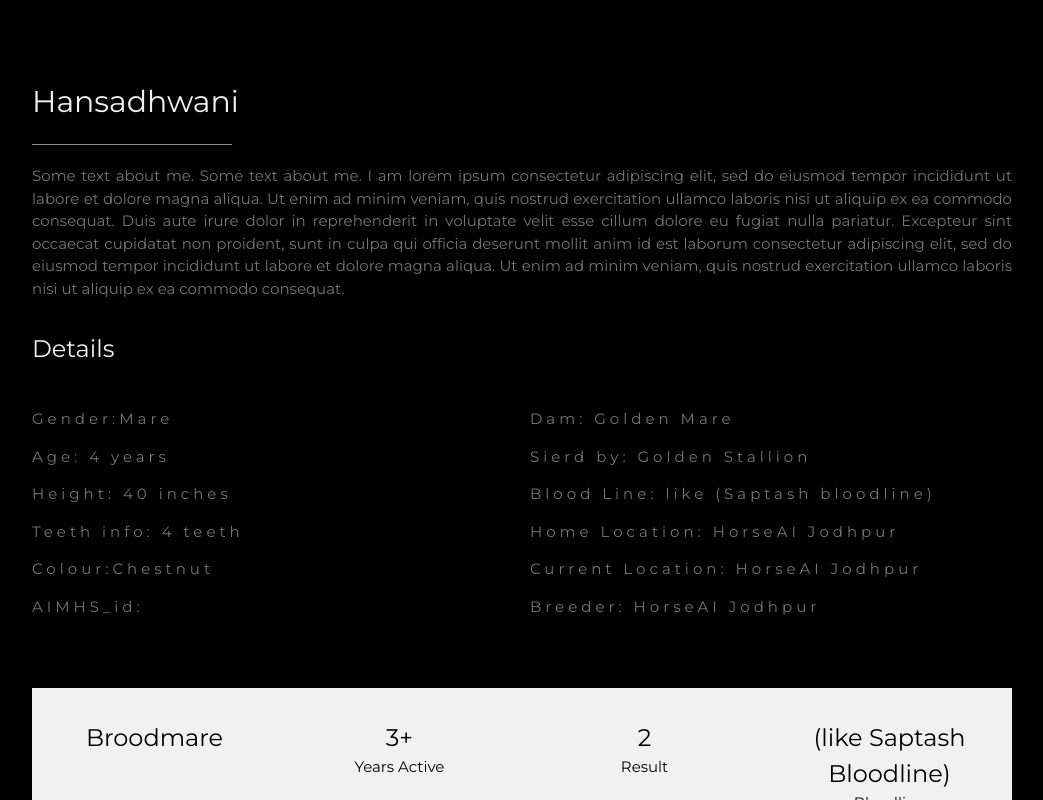
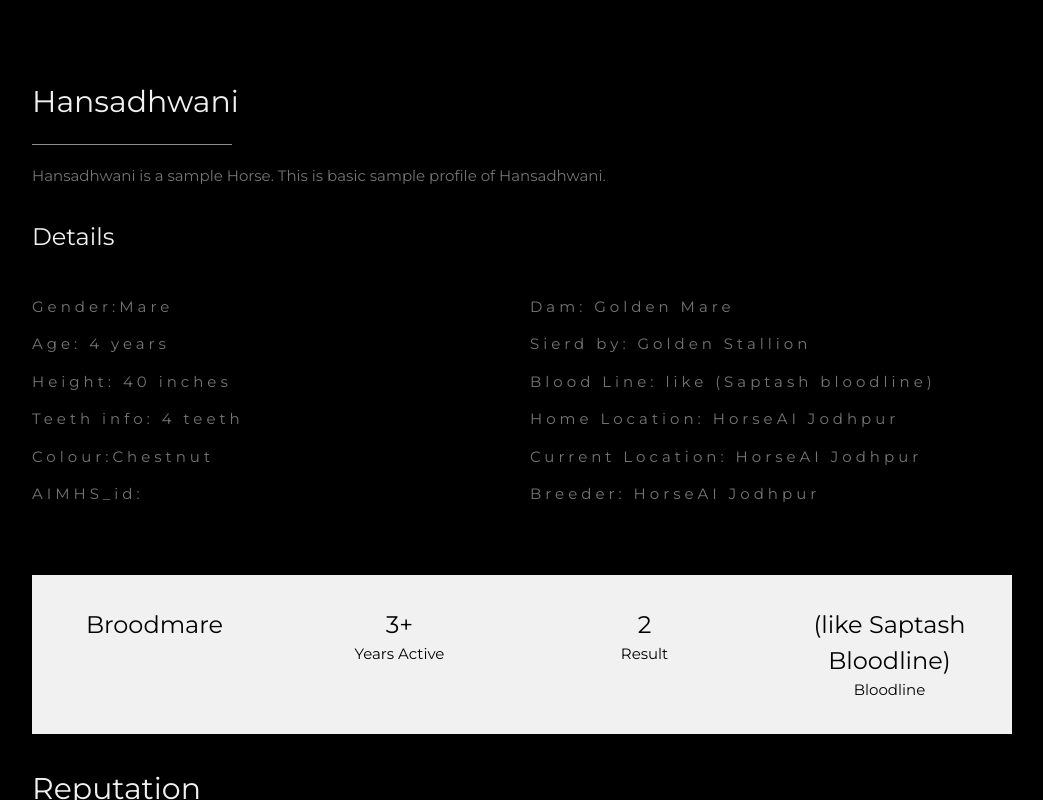
Before and after one commit to asharma05/horse_profile, a plain HTML site: page horse_profile/index.html in a window 1280 px wide. Shown: the part 1226-2026 px from the top of the page, without its empty margins (178-1221 px from the left). Drawn offline with nearby package versions, Linux system fonts and the light colour scheme.

Commit message:
Update index.html

```diff
--- a/horse_profile/index.html
+++ b/horse_profile/index.html
@@ -22,8 +22,8 @@ body, h1,h2,h3,h4,h5,h6 {font-family: "Montserrat", sans-serif}
 
 <!-- Icon Bar (Sidebar - hidden on small screens) -->
 <nav class="w3-sidebar w3-bar-block w3-small w3-hide-small w3-center">
-  <!-- Avatar image in top left corner -->
-  <img src="/w3images/avatar_smoke.jpg" style="width:100%">
+  <!-- Avatar image in top left corner
+  <img src="/w3images/avatar_smoke.jpg" style="width:100%"> -->
   <a href="#" class="w3-bar-item w3-button w3-padding-large w3-black">
     <i class="fa fa-home w3-xxlarge"></i>
     <p>HOME</p>
@@ -68,10 +68,7 @@ body, h1,h2,h3,h4,h5,h6 {font-family: "Montserrat", sans-serif}
   <div class="w3-content w3-justify w3-text-grey w3-padding-64" id="about">
     <h2 class="w3-text-light-grey">Hansadhwani</h2>
     <hr style="width:200px" class="w3-opacity">
-    <p>Some text about me. Some text about me. I am lorem ipsum consectetur adipiscing elit, sed do eiusmod tempor incididunt ut labore et dolore magna aliqua. Ut enim ad minim veniam, quis nostrud exercitation ullamco laboris nisi ut aliquip
-      ex ea commodo consequat. Duis aute irure dolor in reprehenderit in voluptate velit esse cillum dolore eu fugiat nulla pariatur. Excepteur sint occaecat cupidatat non proident, sunt in culpa qui officia deserunt mollit anim id est laborum consectetur
-      adipiscing elit, sed do eiusmod tempor incididunt ut labore et dolore magna aliqua. Ut enim ad minim veniam, quis nostrud exercitation ullamco laboris nisi ut aliquip ex ea commodo consequat.
-    </p>
+   <p> Hansadhwani is a sample Horse. This is basic sample profile of Hansadhwani. </p>
 
   <h3 class="w3-padding-16 w3-text-light-grey">Details</h3>
 <!-- Grid for Details-->
```
